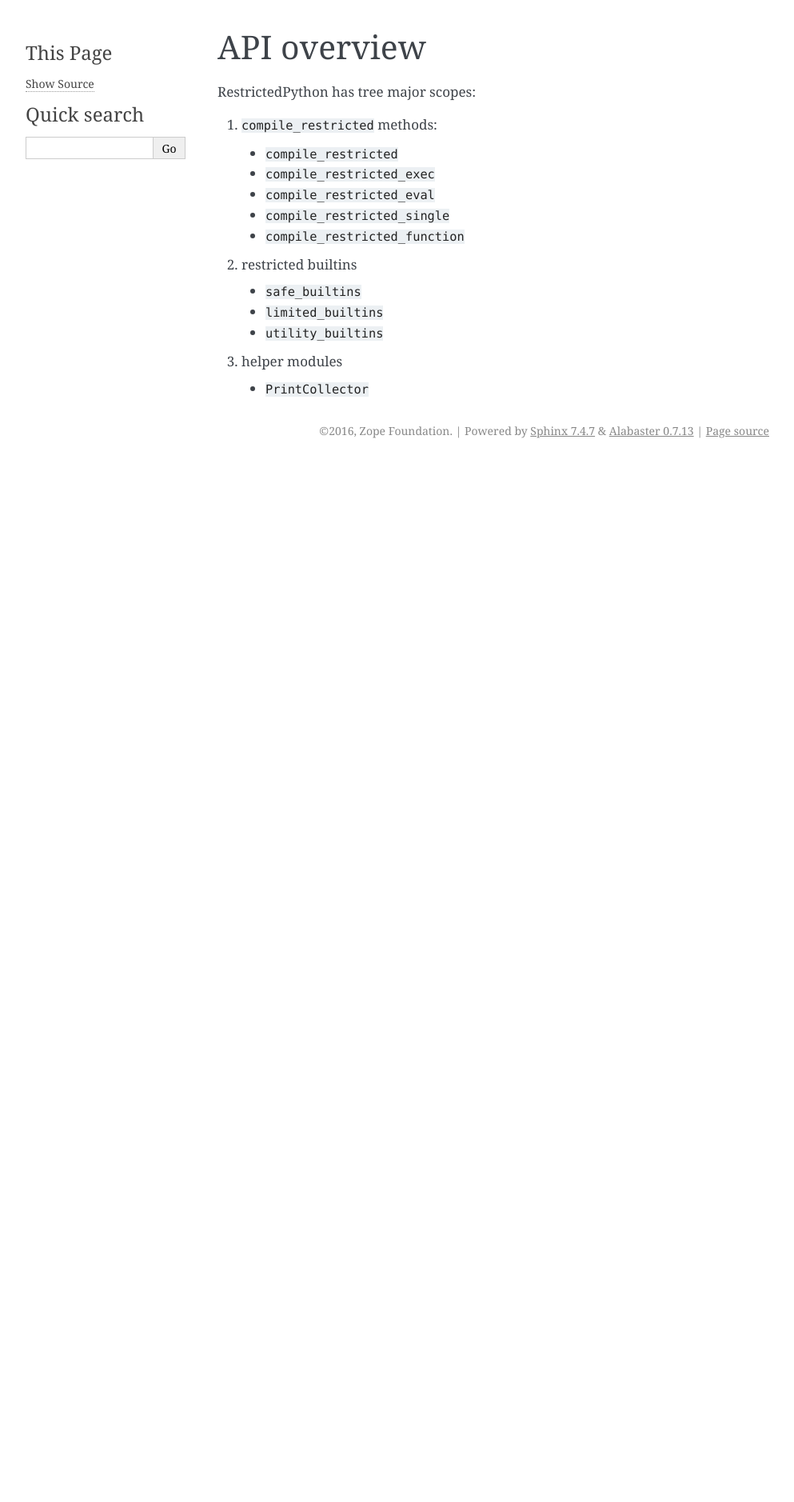
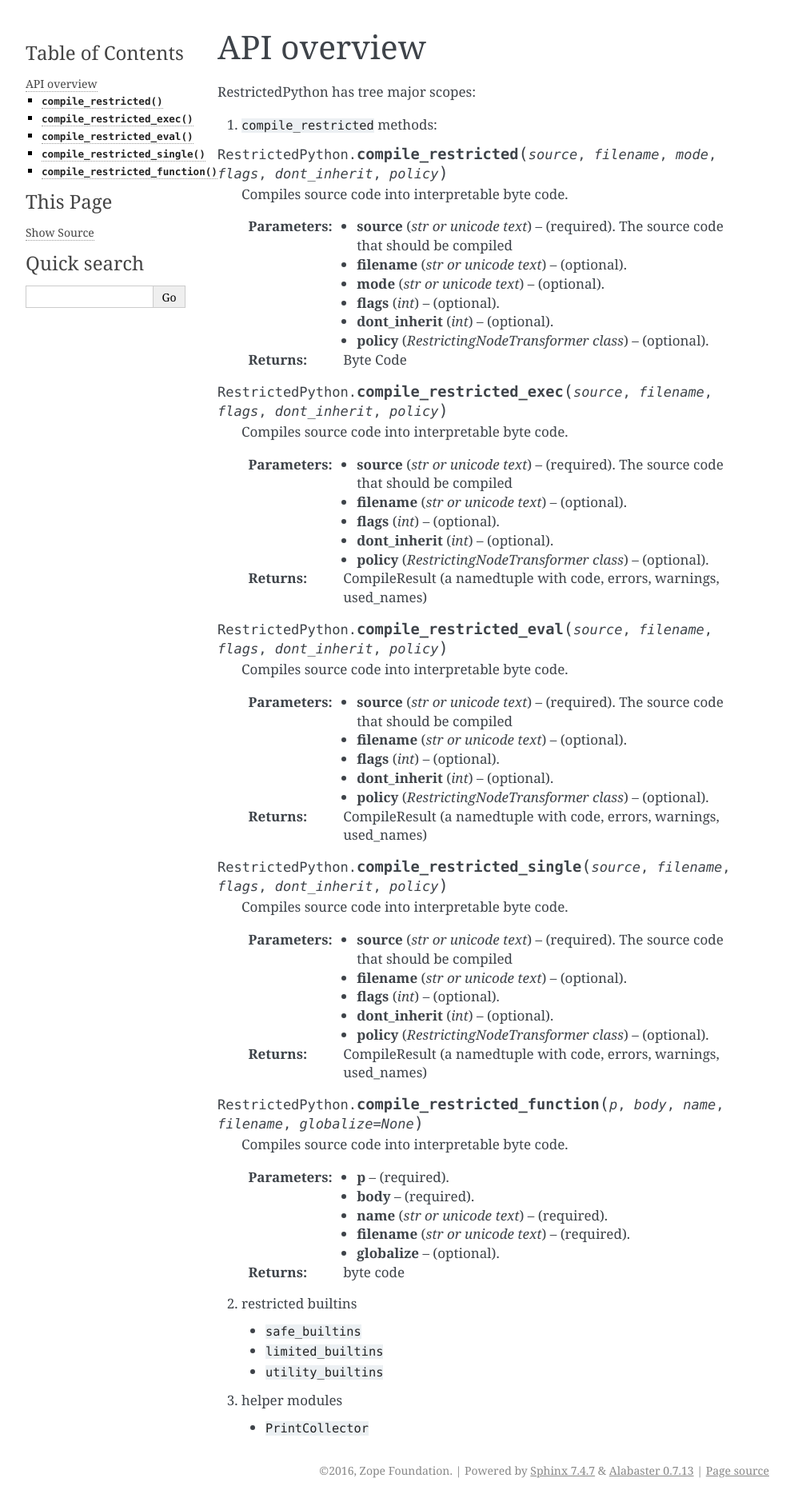
Before and after one commit to zopefoundation/RestrictedPython, a Sphinx documentation site: the page built from docs/usage/api.rst, in a window 1280 px wide. Shown: the whole page at 80% size, without its empty margins (148-1141 px from the left). Built offline with Sphinx 7.4.7, drawn with Linux system fonts in a browser that asks for light colours; before the commit the page ends 900 px from its top, so only the background shows below that.

Commit message:
start using api doc styles

```diff
--- a/docs/usage/api.rst
+++ b/docs/usage/api.rst
@@ -5,11 +5,97 @@
 
 1. ``compile_restricted`` methods:
 
-  * ``compile_restricted``
-  * ``compile_restricted_exec``
-  * ``compile_restricted_eval``
-  * ``compile_restricted_single``
-  * ``compile_restricted_function``
+.. py:method:: compile_restricted(source, filename, mode, flags, dont_inherit, policy)
+    :module: RestrictedPython
+
+    Compiles source code into interpretable byte code.
+
+    :param source: (required). The source code that should be compiled
+    :param filename: (optional).
+    :param mode: (optional).
+    :param flags: (optional).
+    :param dont_inherit: (optional).
+    :param policy: (optional).
+    :type source: str or unicode text
+    :type filename: str or unicode text
+    :type mode: str or unicode text
+    :type flags: int
+    :type dont_inherit: int
+    :type policy: RestrictingNodeTransformer class
+    :return: Byte Code
+
+.. py:method:: compile_restricted_exec(source, filename, flags, dont_inherit, policy)
+    :module: RestrictedPython
+
+    Compiles source code into interpretable byte code.
+
+    :param source: (required). The source code that should be compiled
+    :param filename: (optional).
+    :param flags: (optional).
+    :param dont_inherit: (optional).
+    :param policy: (optional).
+    :type source: str or unicode text
+    :type filename: str or unicode text
+    :type mode: str or unicode text
+    :type flags: int
+    :type dont_inherit: int
+    :type policy: RestrictingNodeTransformer class
+    :return: CompileResult (a namedtuple with code, errors, warnings, used_names)
+
+.. py:method:: compile_restricted_eval(source, filename, flags, dont_inherit, policy)
+    :module: RestrictedPython
+
+    Compiles source code into interpretable byte code.
+
+    :param source: (required). The source code that should be compiled
+    :param filename: (optional).
+    :param flags: (optional).
+    :param dont_inherit: (optional).
+    :param policy: (optional).
+    :type source: str or unicode text
+    :type filename: str or unicode text
+    :type mode: str or unicode text
+    :type flags: int
+    :type dont_inherit: int
+    :type policy: RestrictingNodeTransformer class
+    :return: CompileResult (a namedtuple with code, errors, warnings, used_names)
+
+.. py:method:: compile_restricted_single(source, filename, flags, dont_inherit, policy)
+    :module: RestrictedPython
+
+    Compiles source code into interpretable byte code.
+
+    :param source: (required). The source code that should be compiled
+    :param filename: (optional).
+    :param flags: (optional).
+    :param dont_inherit: (optional).
+    :param policy: (optional).
+    :type source: str or unicode text
+    :type filename: str or unicode text
+    :type mode: str or unicode text
+    :type flags: int
+    :type dont_inherit: int
+    :type policy: RestrictingNodeTransformer class
+    :return: CompileResult (a namedtuple with code, errors, warnings, used_names)
+
+.. py:method:: compile_restricted_function(p, body, name, filename, globalize=None)
+    :module: RestrictedPython
+
+    Compiles source code into interpretable byte code.
+
+    :param p: (required).
+    :param body: (required).
+    :param name: (required).
+    :param filename: (required).
+    :param globalize: (optional).
+    :type p:
+    :type body:
+    :type name: str or unicode text
+    :type filename: str or unicode text
+    :type globalize:
+    :return: byte code
+
+
 
 2. restricted builtins
 
--- a/docs/usage/index.rst
+++ b/docs/usage/index.rst
@@ -1,7 +1,7 @@
 Usage of RestrictedPython
 =========================
 
-.. include:: api.rst
 .. include:: basic_usage.rst
 .. include:: framework_usage.rst
 .. include:: policy.rst
+.. include:: api.rst
```
